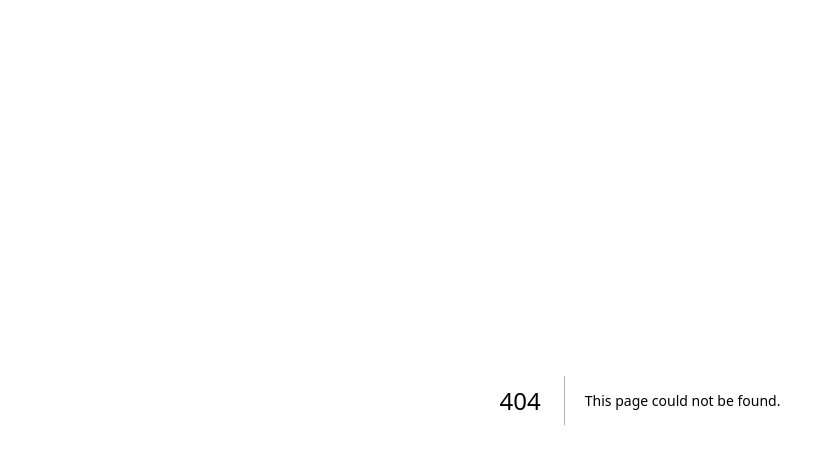
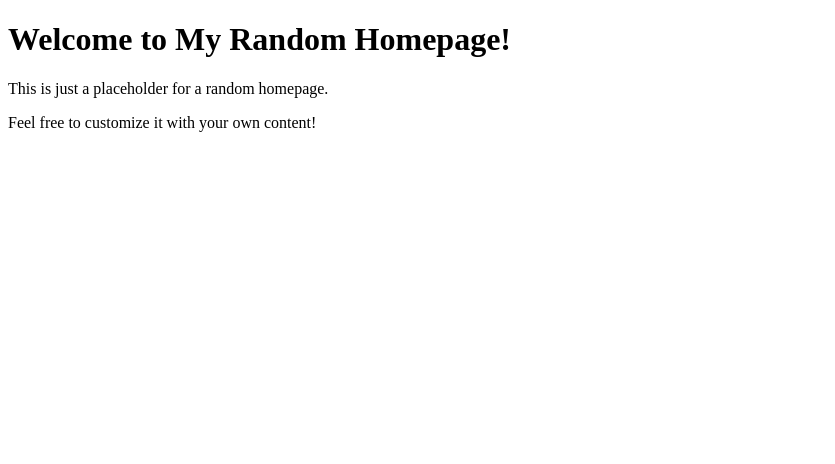
Before and after one commit to srivhash/acm-india, a Next.js app in the folder frontend/: page /home in a window 1280 px wide. Before the commit this address had no page. Shown: the top 464 px of the page, without its empty margins (0-835 px from the left). Built offline with nearby package versions, Linux system fonts and the light colour scheme.

Commit message:
description pages

```diff
--- /dev/null
+++ b/frontend/pages/home.js
@@ -0,0 +1,13 @@
+import React from 'react';
+
+const HomePage = () => {
+    return (
+        <div>
+            <h1>Welcome to My Random Homepage!</h1>
+            <p>This is just a placeholder for a random homepage.</p>
+            <p>Feel free to customize it with your own content!</p>
+        </div>
+    );
+};
+
+export default HomePage;
```
Also changed, not shown: frontend/pages/about.js (added, +10 -0 lines).
